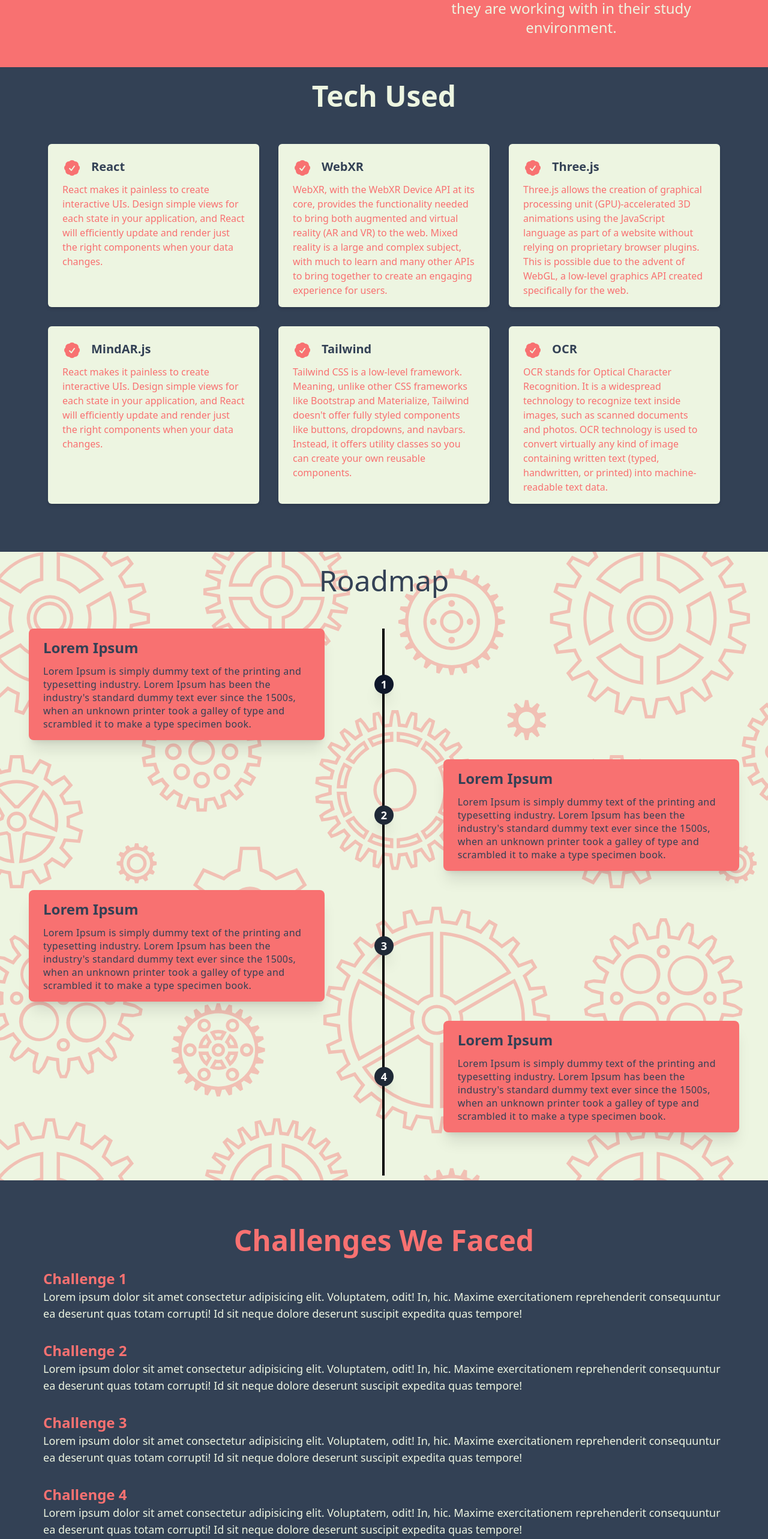
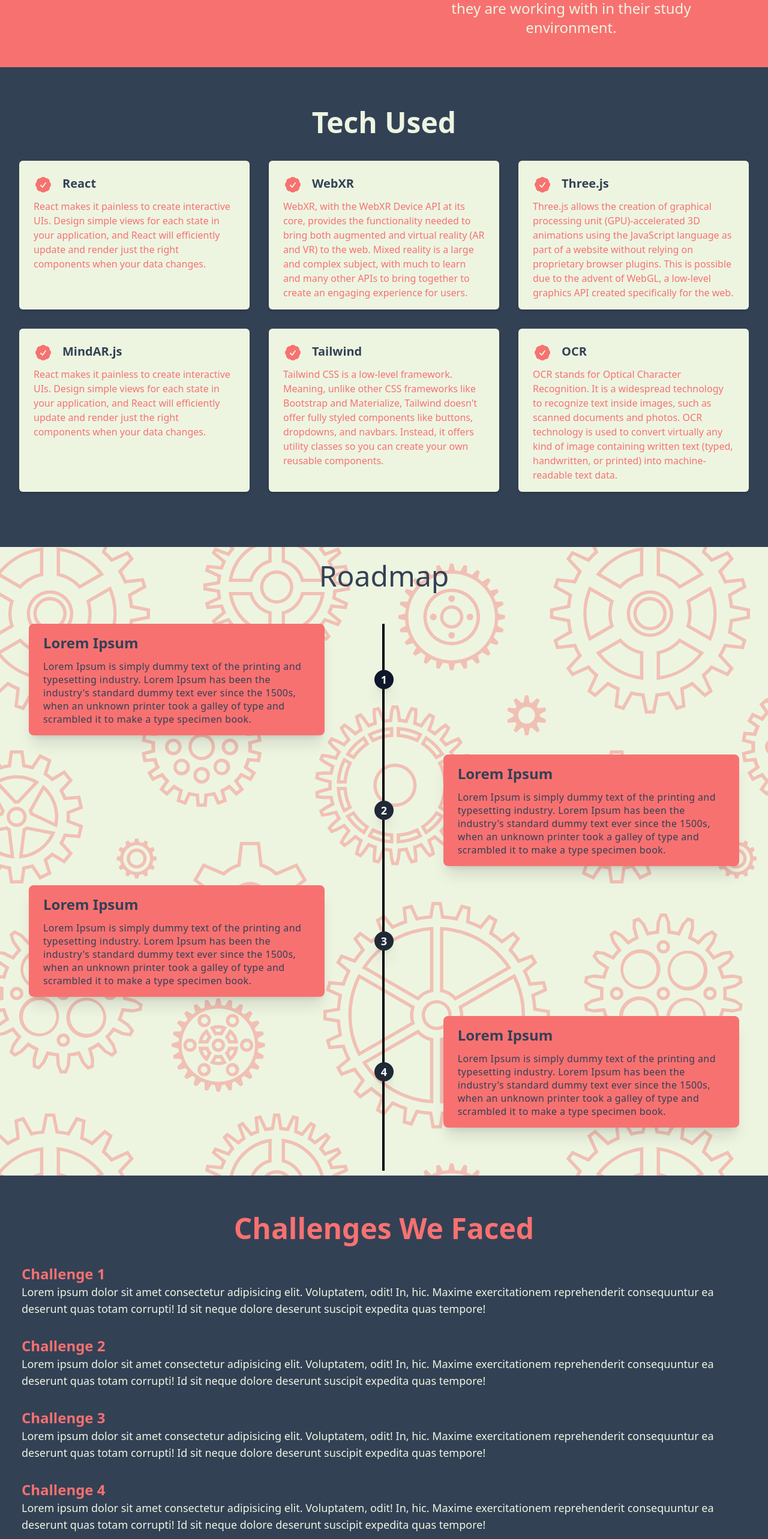
Before and after one commit to Mr-Emerald-Wolf/edlens, a React (Create React App) app: page / in a window 1280 px wide. Shown: the part 1540-4106 px from the top of the page at 60% size. Built offline with nearby package versions, Linux system fonts and the light colour scheme.

Commit message:
padding adjusted

```diff
--- a/src/components/Challenges.js
+++ b/src/components/Challenges.js
@@ -8,7 +8,7 @@
                     <h1 className="sm:text-5xl text-3xl title-font m-2 text-red-400 font-bold text-center" >
                         Challenges We Faced
                     </h1>
-                    <div className="grid mx-[3rem]">
+                    <div className="grid m-3">
                         <div className="p-2 m-2">
                             <p className="text-red-400 text-2xl font-bold">
                                 Challenge 1
--- a/src/components/Tech.js
+++ b/src/components/Tech.js
@@ -19,10 +19,10 @@
               transform: isInView ? "none" : "translateX(-200px)",
               opacity: isInView ? 1 : 0,
               transition: "all 0.9s cubic-bezier(0.17, 0.55, 0.55, 1) 0.5s"
-            }} className="sm:text-5xl text-3xl font-bold title-font m-4  text-pale -mb-4 text-center" >
+            }} className="sm:text-5xl text-3xl font-bold title-font mb-1 md:mb-4 text-pale text-center" >
               Tech Used
             </h1>
-            <div className="grid md:grid-cols-3 grid-rows gap-4 p-[2rem] md:p-[4rem] justify-items-center">
+            <div className="grid md:grid-cols-3 grid-rows gap-4 p-2 md:p-4 justify-items-center">
               {tech.map((tech) => (
                 <div key={tech} className="p-2">
                   <motion.div style={{
```
